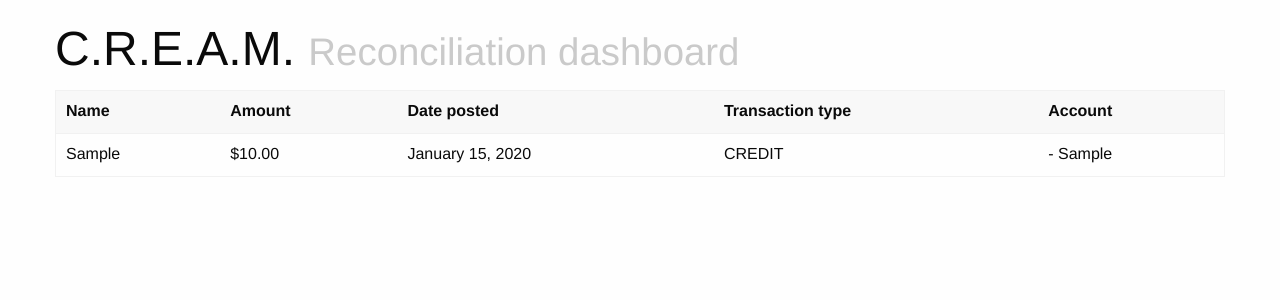
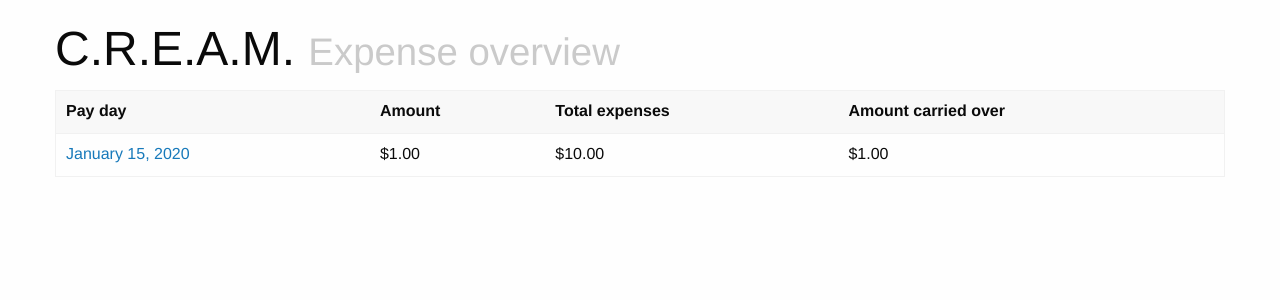
Before and after one commit to evz/cream, a Django app: template cash/templates/cash/index.html in a window 1280 px wide. Shown: the part 77-377 px from the top of the page. Run offline with Django 3.2, Linux system fonts and the light colour scheme; the template is opened without the code that fills it: values that come from a table or form of the project are taken from there, others are empty; tables that the repository leaves empty hold one stand-in row (values such as "Sample post"); parts of the project's set-up code (start-up, migrations or seed data) failed here and were passed over; some libraries are stand-ins or nearby versions.

Commit message:
Start working on display views. Work out some modelling quirks

```diff
--- a/cash/models.py
+++ b/cash/models.py
@@ -9,14 +9,17 @@ from ofxtools.utils import UTC as OFX_UTC
 from ofxtools.Client import OFXClient, StmtRq
 from ofxtools.Parser import OFXTree
 
+
 class PayPeriod(models.Model):
-    income = models.FloatField(unique_for_date='start_date')
+    income = models.FloatField()
+    budgeted_income = models.FloatField()
     start_date = models.DateField()
+    transactions = models.ManyToManyField("Transaction", null=True)
     slug = models.SlugField(null=True)
     _carry_over = models.FloatField(null=True, blank=True)
 
     def __str__(self):
-        return self.start_date.isoformat()
+        return self.start_date.isoformat()[:10]
 
     @property
     def previous_payperiod(self):
@@ -31,13 +34,13 @@ class PayPeriod(models.Model):
             return self._carry_over
 
         if self.previous_payperiod:
-            return (self.previous_payperiod.income - self.previous_payperiod.total_expenses) + self.previous_payperiod.carry_over
+            return (self.previous_payperiod.income - abs(self.previous_payperiod.total_expenses)) + self.previous_payperiod.carry_over
         else:
             return 0
 
     @property
     def total_expenses(self):
-        expression = Sum(Coalesce('actual_amount', 'budgeted_amount'))
+        expression = Sum(Coalesce('transaction__amount', 'budgeted_amount'))
 
         previous_expenses = Expense.objects.filter(payperiod=self).aggregate(expenses=expression)
 
@@ -47,30 +50,30 @@ class PayPeriod(models.Model):
         return 0
 
     def save(self, **kwargs):
-        self.slug = slugify(self.start_date)
+        self.slug = str(self)
         return super().save(**kwargs)
 
 
 class Expense(models.Model):
     budgeted_amount = models.FloatField()
-    payperiod = models.ForeignKey(PayPeriod, on_delete=models.CASCADE)
+    payperiod = models.ForeignKey(PayPeriod,
+                                  on_delete=models.SET_NULL,
+                                  null=True)
     description = models.CharField(max_length=1000)
-    transaction = models.OneToOneField("Transaction",
-                                       on_delete=models.SET_NULL,
-                                       null=True)
+    transaction = models.ForeignKey("Transaction",
+                                    on_delete=models.SET_NULL,
+                                    null=True)
 
     def __str__(self):
         if self.transaction:
             return '{0} - {1} (${2})'.format(self.description,
-                                            self.payperiod,
-                                            self.transaction.amount)
+                                             self.payperiod,
+                                             self.transaction.amount)
         else:
             return '{0} - {1} (${2})'.format(self.description,
-                                            self.payperiod,
-                                            self.budgeted_amount)
+                                             self.payperiod,
+                                             self.budgeted_amount)
 
-    def save(self, **kwargs):
-        return super().save(**kwargs)
 
 TRANSACTION_TYPES = [
     ("CREDIT", "credit"),
--- a/cash/templates/cash/index.html
+++ b/cash/templates/cash/index.html
@@ -5,36 +5,34 @@
 
 {% block content %}
     <h1>
-        C.R.E.A.M. <small>Reconciliation dashboard</small>
+        C.R.E.A.M. <small>Expense overview</small>
     </h1>
 
     <table>
         <thead>
             <tr>
-                <th>Name</th>
+                <th>Pay day</th>
                 <th>Amount</th>
-                <th>Date posted</th>
-                <th>Transaction type</th>
-                <th>Account</th>
+                <th>Total expenses</th>
+                <th>Amount carried over</th>
             </tr>
         </thead>
         <tbody>
-            {% for transaction in transactions %}
+            {% for payperiod in payperiods %}
                 <tr>
                     <td>
-                        {{ transaction.memo }}
+                        <a href="{% url 'payperiod-detail' payperiod.slug %}">
+                            {{ payperiod.start_date|date:"F d, Y" }}
+                        </a>
                     </td>
                     <td>
-                        {{ transaction.amount|format_money }}
+                        {{ payperiod.income|format_money }}
                     </td>
                     <td>
-                        {{ transaction.date_posted|date:"F d, Y" }}
+                      {{ payperiod.total_expenses|format_money }}
                     </td>
                     <td>
-                        {{ transaction.transaction_type }}
-                    </td>
-                    <td>
-                        {{ transaction.account.bank.name }} - {{ transaction.account.account_type }}
+                        {{ payperiod.carry_over|format_money }}
                     </td>
                 </tr>
             {% endfor %}
```
Also changed, not shown: cash/tasks.py (+24 -6 lines), cash/templates/cash/payperiod-detail.html (+6 -6 lines), cash/views.py (+3 -4 lines), cash/migrations/0010_auto_20200719_2107.py (added), cash/migrations/0011_auto_20200719_2159.py (added), cash/migrations/0012_auto_20200720_1213.py (added), cash/migrations/0013_auto_20200720_1216.py (added).
